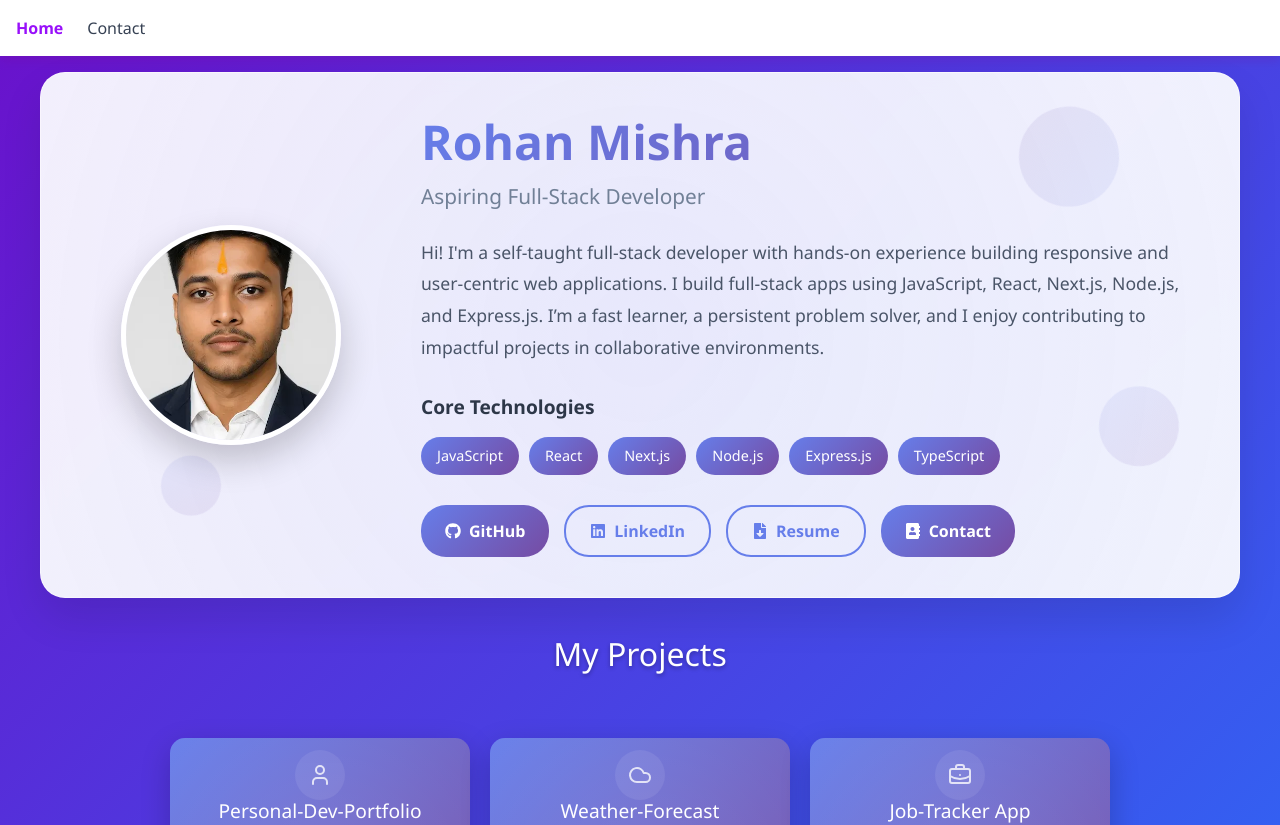
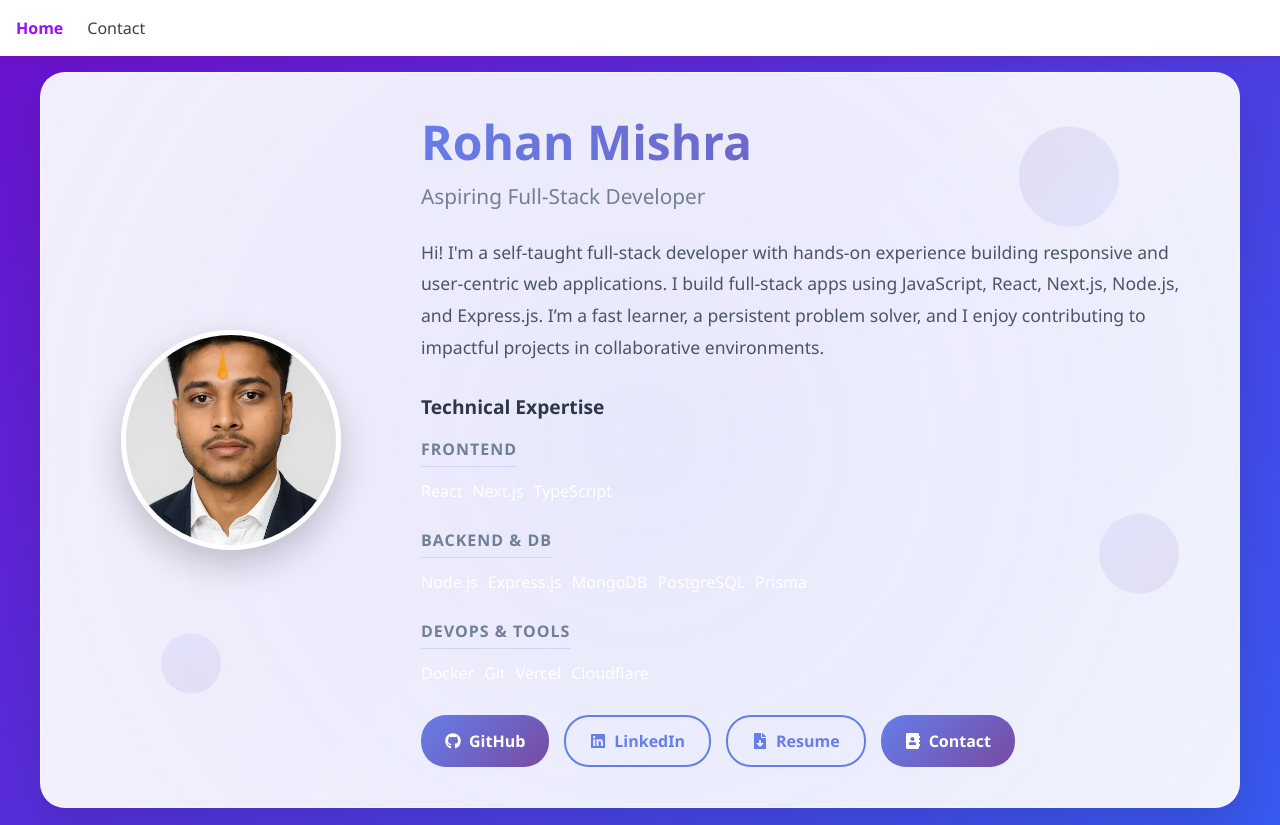
Before and after one commit to RohanMishra47/personal-dev-portfolio, a React (Vite) app in the folder client/: page / in a window 1280 px wide. Shown: the top 825 px of the page. Built offline with nearby package versions, Linux system fonts and the light colour scheme; a web font is replaced by a local one.

Commit message:
WIP: implement categorized technical skills layout in About section
Restructured skills array into categorized objects (Frontend, Backend, Tools)

Updated About.jsx to map through skill groups for better scannability

Refined CSS to support category labels and improved grid spacing

```diff
--- a/client/src/assets/css/About.css
+++ b/client/src/assets/css/About.css
@@ -18,8 +18,12 @@
 }
 
 @keyframes spin {
-  0% { transform: rotate(0deg); }
-  100% { transform: rotate(360deg); }
+  0% {
+    transform: rotate(0deg);
+  }
+  100% {
+    transform: rotate(360deg);
+  }
 }
 
 /* Main Container */
@@ -37,20 +41,29 @@
 }
 
 .about-container::before {
-  content: '';
+  content: "";
   position: absolute;
   top: -50%;
   right: -50%;
   width: 200%;
   height: 200%;
-  background: radial-gradient(circle, rgba(103, 126, 234, 0.1) 0%, transparent 70%);
+  background: radial-gradient(
+    circle,
+    rgba(103, 126, 234, 0.1) 0%,
+    transparent 70%
+  );
   animation: float 6s ease-in-out infinite;
   pointer-events: none;
 }
 
 @keyframes float {
-  0%, 100% { transform: translateY(0px) rotate(0deg); }
-  50% { transform: translateY(-20px) rotate(180deg); }
+  0%,
+  100% {
+    transform: translateY(0px) rotate(0deg);
+  }
+  50% {
+    transform: translateY(-20px) rotate(180deg);
+  }
 }
 
 /* Content Layout */
@@ -102,8 +115,12 @@
 }
 
 @keyframes rotate {
-  from { transform: rotate(0deg); }
-  to { transform: rotate(360deg); }
+  from {
+    transform: rotate(0deg);
+  }
+  to {
+    transform: rotate(360deg);
+  }
 }
 
 .profile-image-wrapper:hover .profile-ring {
@@ -159,45 +176,6 @@
   margin-bottom: 15px;
 }
 
-.skills-grid {
-  display: flex;
-  flex-wrap: wrap;
-  gap: 10px;
-}
-
-.skill-tag {
-  background: linear-gradient(135deg, #667eea 0%, #764ba2 100%);
-  color: white;
-  padding: 8px 16px;
-  border-radius: 20px;
-  font-size: 0.9rem;
-  font-weight: 500;
-  transition: all 0.3s ease;
-  position: relative;
-  overflow: hidden;
-  cursor: default;
-}
-
-.skill-tag::before {
-  content: '';
-  position: absolute;
-  top: 0;
-  left: -100%;
-  width: 100%;
-  height: 100%;
-  background: linear-gradient(90deg, transparent, rgba(255, 255, 255, 0.2), transparent);
-  transition: left 0.5s ease;
-}
-
-.skill-tag:hover::before {
-  left: 100%;
-}
-
-.skill-tag:hover {
-  transform: translateY(-2px);
-  box-shadow: 0 5px 15px rgba(0, 0, 0, 0.2);
-}
-
 /* Buttons */
 .about-buttons {
   display: flex;
@@ -249,7 +227,11 @@
 .decorative-circle {
   position: absolute;
   border-radius: 50%;
-  background: linear-gradient(135deg, rgba(103, 126, 234, 0.1) 0%, rgba(118, 75, 162, 0.1) 100%);
+  background: linear-gradient(
+    135deg,
+    rgba(103, 126, 234, 0.1) 0%,
+    rgba(118, 75, 162, 0.1) 100%
+  );
   pointer-events: none;
 }
 
@@ -275,6 +257,43 @@
   top: 60%;
   right: 5%;
   animation: float 6s ease-in-out infinite;
+}
+
+.categories-grid {
+  display: flex;
+  flex-direction: column;
+  gap: 25px;
+}
+
+.skill-category {
+  display: flex;
+  flex-direction: column;
+  gap: 12px;
+}
+
+.category-subtitle {
+  font-size: 1rem;
+  font-weight: 600;
+  color: #718096; /* Matches your role-text color */
+  text-transform: uppercase;
+  letter-spacing: 1px;
+  border-bottom: 1px solid rgba(103, 126, 234, 0.2);
+  padding-bottom: 5px;
+  width: fit-content;
+}
+
+/* Adjust the existing grid for better flow */
+.skills-grid {
+  display: flex;
+  flex-wrap: wrap;
+  gap: 10px;
+}
+
+/* Responsive adjustment */
+@media (max-width: 768px) {
+  .category-subtitle {
+    align-self: center;
+  }
 }
 
 /* Responsive Design */
--- a/client/src/components/About.jsx
+++ b/client/src/components/About.jsx
@@ -20,14 +20,19 @@ const About = () => {
       </div>
     );
 
-  // Extract skills from description or define them
-  const skills = [
-    "JavaScript",
-    "React",
-    "Next.js",
-    "Node.js",
-    "Express.js",
-    "TypeScript",
+  const skillCategories = [
+    {
+      title: "Frontend",
+      items: ["React", "Next.js", "TypeScript"],
+    },
+    {
+      title: "Backend & DB",
+      items: ["Node.js", "Express.js", "MongoDB", "PostgreSQL", "Prisma"],
+    },
+    {
+      title: "DevOps & Tools",
+      items: ["Docker", "Git", "Vercel", "Cloudflare"],
+    },
   ];
 
   return (
@@ -76,18 +81,28 @@ const About = () => {
             animate={{ opacity: 1, y: 0 }}
             transition={{ duration: 0.6, delay: 0.6 }}
           >
-            <h3 className="skills-title">Core Technologies</h3>
+            <h3 className="skills-title">Technical Expertise</h3>
+            <div className="categories-grid">
+              {skillCategories.map((category, catIndex) => (
+                <div key={category.title} className="skill-category">
+                  <h4 className="category-subtitle">{category.title}</h4>
                   <div className="skills-grid">
-              {skills.map((skill, index) => (
+                    {category.items.map((skill, index) => (
                       <motion.span
                         key={skill}
                         className="skill-tag"
                         initial={{ opacity: 0, scale: 0.8 }}
                         animate={{ opacity: 1, scale: 1 }}
-                  transition={{ duration: 0.4, delay: 0.8 + index * 0.1 }}
+                        transition={{
+                          duration: 0.4,
+                          delay: 0.8 + catIndex * 0.2 + index * 0.1,
+                        }}
                       >
                         {skill}
                       </motion.span>
+                    ))}
+                  </div>
+                </div>
               ))}
             </div>
           </motion.div>
--- a/client/src/data/projects.json
+++ b/client/src/data/projects.json
@@ -4,12 +4,6 @@
     "title": "Personal-Dev-Portfolio",
     "description": "Designed and developed a full-stack personal portfolio using React and Express.js.",
     "url": "https://github.com/RohanMishra47/personal-dev-portfolio"
-  },
-  {
-    "id": 903622844,
-    "title": "Weather-Forecast",
-    "description": "Type the name of your city or your country and get the real-time weather data and also the forecast information for the next 5 days.",
-    "url": "https://github.com/RohanMishra47/Weather-Forecast"
   },
   {
     "id": 8999579129,
```
Lines whose indentation alone changed are shown as unchanged.
